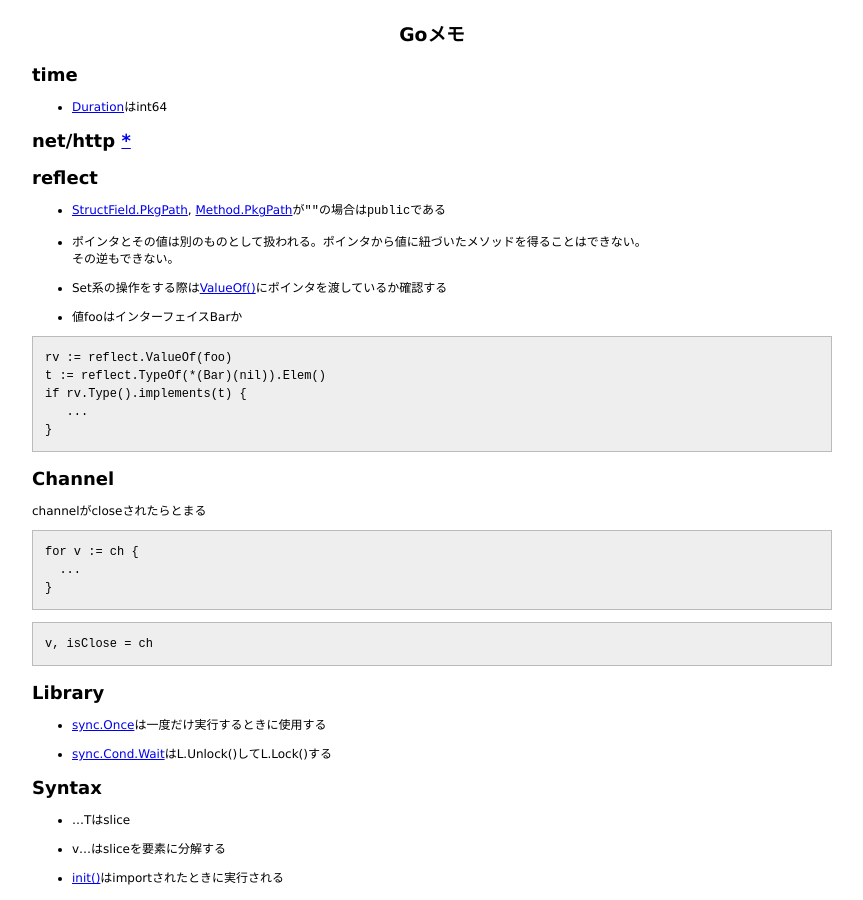
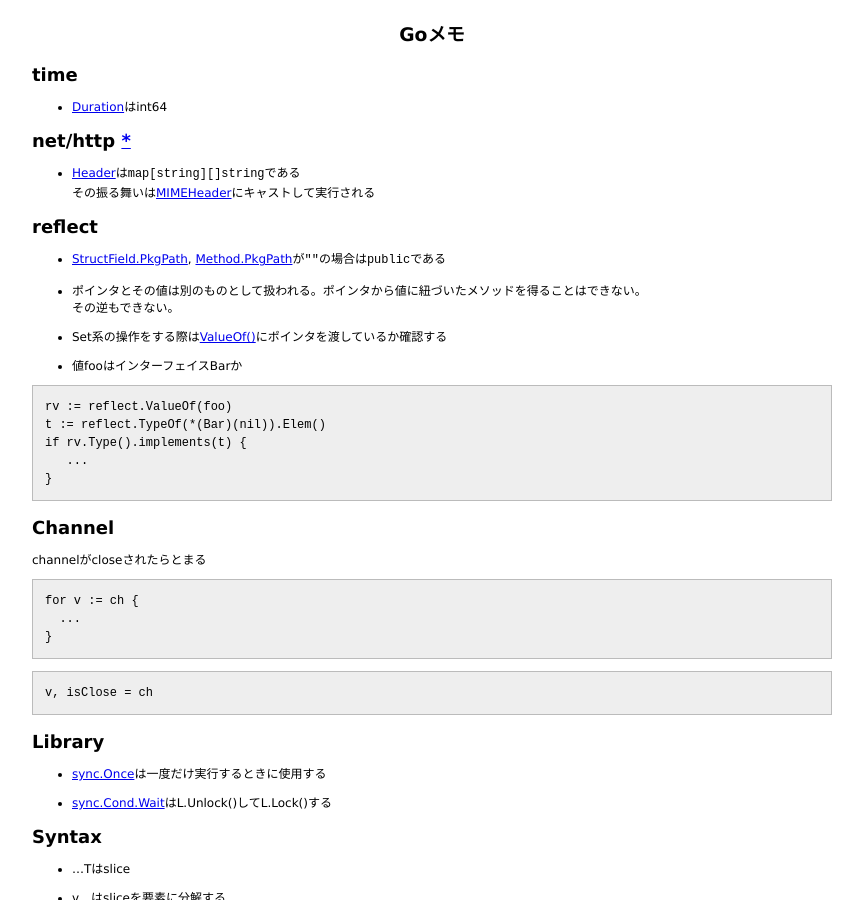
Before and after one commit to 38elements/38elements.github.com, a Jekyll site: the page built from _posts/2017-08-12-go.md, in a window 1280 px wide and 900 px high. Shown: the whole window, without its empty margins (208-1071 px from the left). Built offline with Jekyll 4.4.1, drawn with Linux system fonts in a browser that asks for light colours.

Commit message:
Update 2017-08-12-go.md

```diff
--- a/_posts/2017-08-12-go.md
+++ b/_posts/2017-08-12-go.md
@@ -8,6 +8,9 @@ title: Goメモ
 * [Duration](https://golang.org/pkg/time/#Duration)はint64
 
 ## net/http [\*](https://golang.org/pkg/net/http/)
+
+* [Header](https://golang.org/pkg/net/http/#Header)は`map[string][]string`である
+その振る舞いは[MIMEHeader](https://golang.org/pkg/net/textproto/#MIMEHeader)にキャストして実行される
 
 ## reflect
 
```
